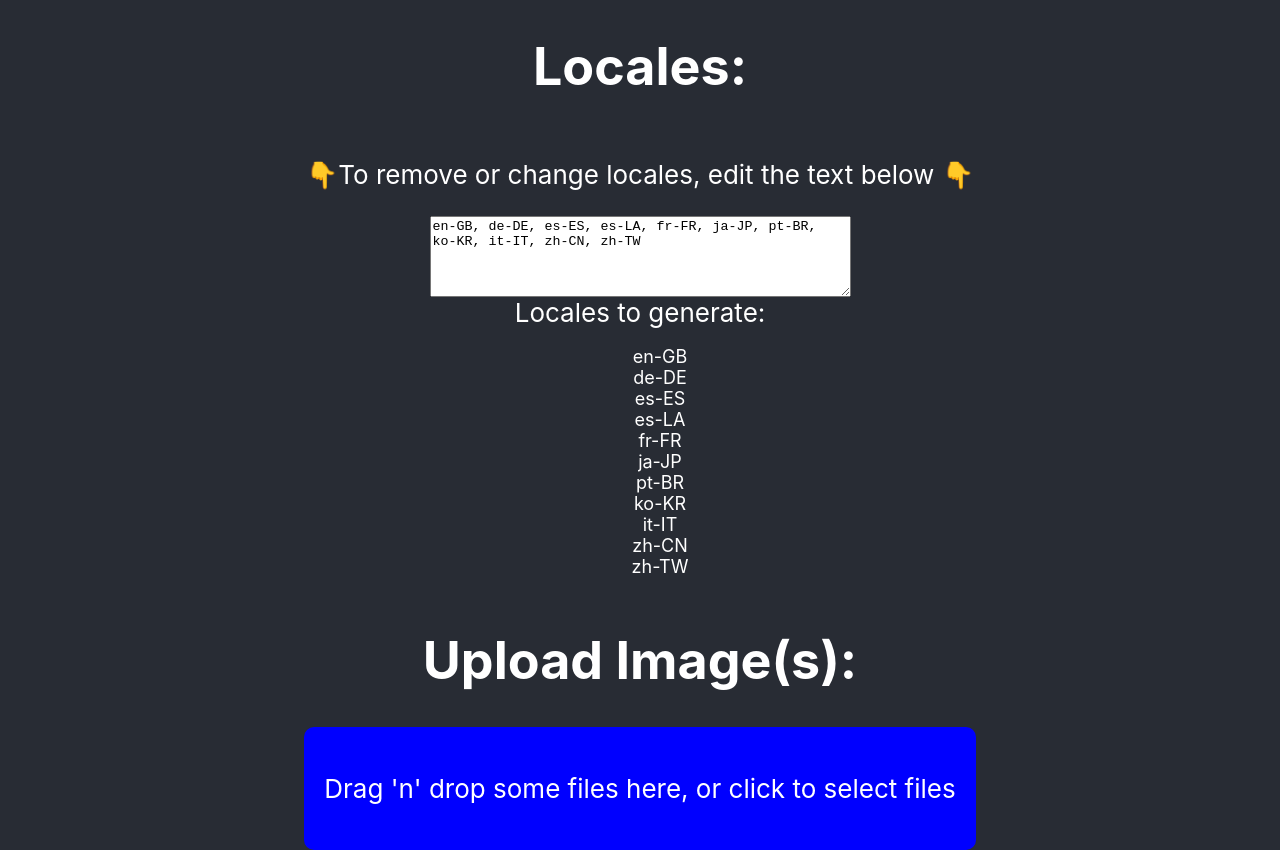
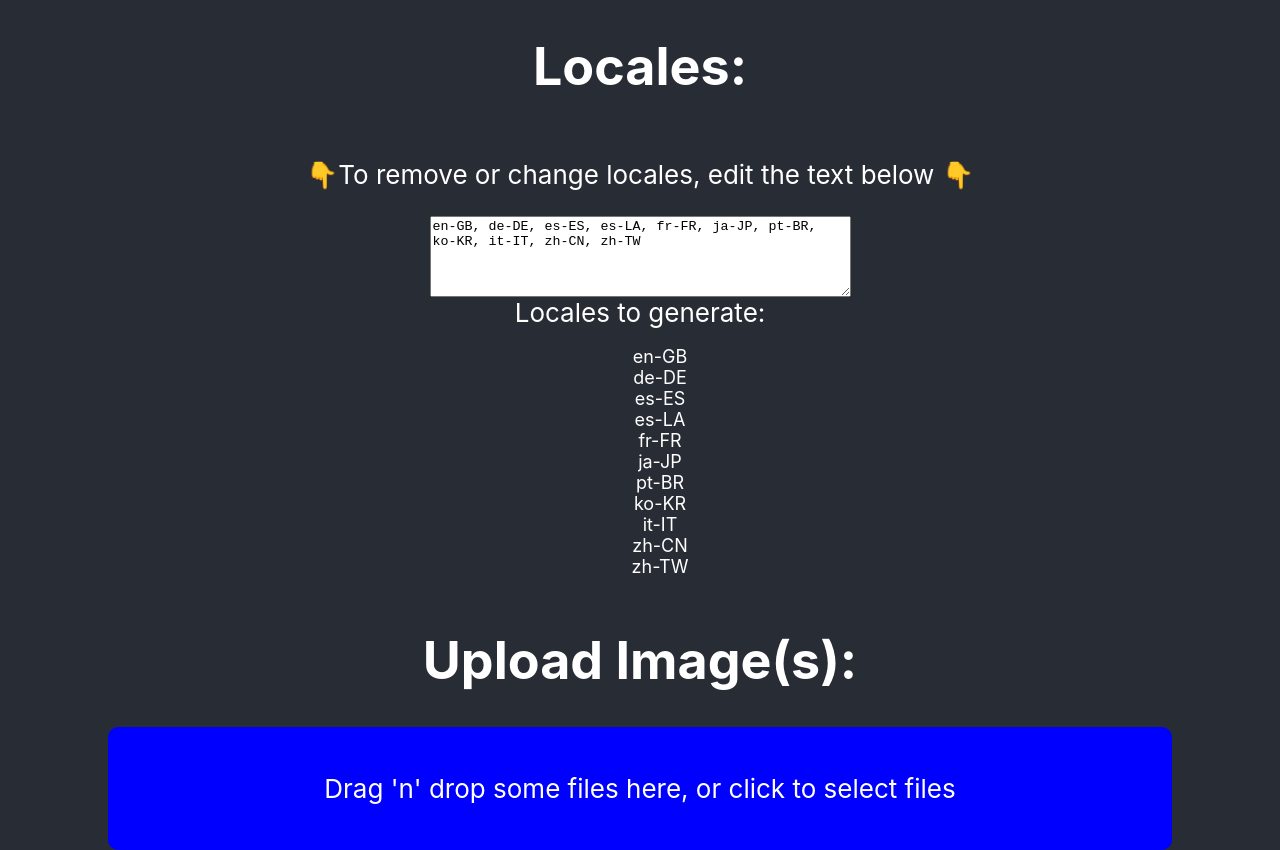
Before and after one commit to dtschust/locale-copier, a React (Create React App) app: page / in a window 1280 px wide. Built offline with nearby package versions, Linux system fonts and the light colour scheme.

Commit message:
get ready to deploy maybe

```diff
--- a/package.json
+++ b/package.json
@@ -1,5 +1,6 @@
 {
-  "name": "image-copier",
+  "name": "locale-copier",
+  "homepage": "https://dtschust.github.io/locale-copier",
   "version": "0.1.0",
   "private": true,
   "dependencies": {
@@ -7,6 +8,7 @@
     "@testing-library/react": "^11.1.0",
     "@testing-library/user-event": "^12.1.10",
     "file-saver": "^2.0.5",
+    "gh-pages": "^3.2.0",
     "jszip": "^3.6.0",
     "react": "^17.0.2",
     "react-dom": "^17.0.2",
@@ -15,6 +17,8 @@
     "web-vitals": "^1.0.1"
   },
   "scripts": {
+    "predeploy": "npm run build",
+    "deploy": "gh-pages -d build",
     "start": "react-scripts start",
     "build": "react-scripts build",
     "test": "react-scripts test",
--- a/public/index.html
+++ b/public/index.html
@@ -24,7 +24,7 @@
       work correctly both with client-side routing and a non-root public URL.
       Learn how to configure a non-root public URL by running `npm run build`.
     -->
-    <title>React App</title>
+    <title>Locale Copier</title>
   </head>
   <body>
     <noscript>You need to enable JavaScript to run this app.</noscript>
--- a/src/App.css
+++ b/src/App.css
@@ -41,7 +41,6 @@
   cursor: pointer;
   background: blue;
   border-radius: 10px;
-  /* width: 100%; */
-  /* height: 500px; */
+  width: 80%;
   padding: 20px;
 }
```
Also changed, not shown: 1 other file (tests, documents, lock files or other folders).
